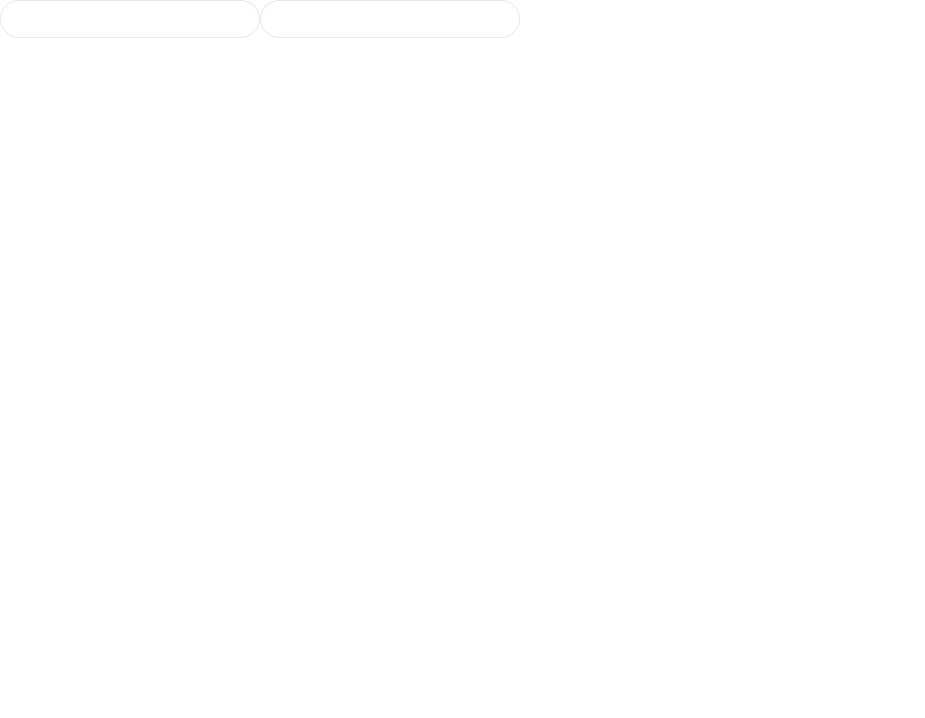
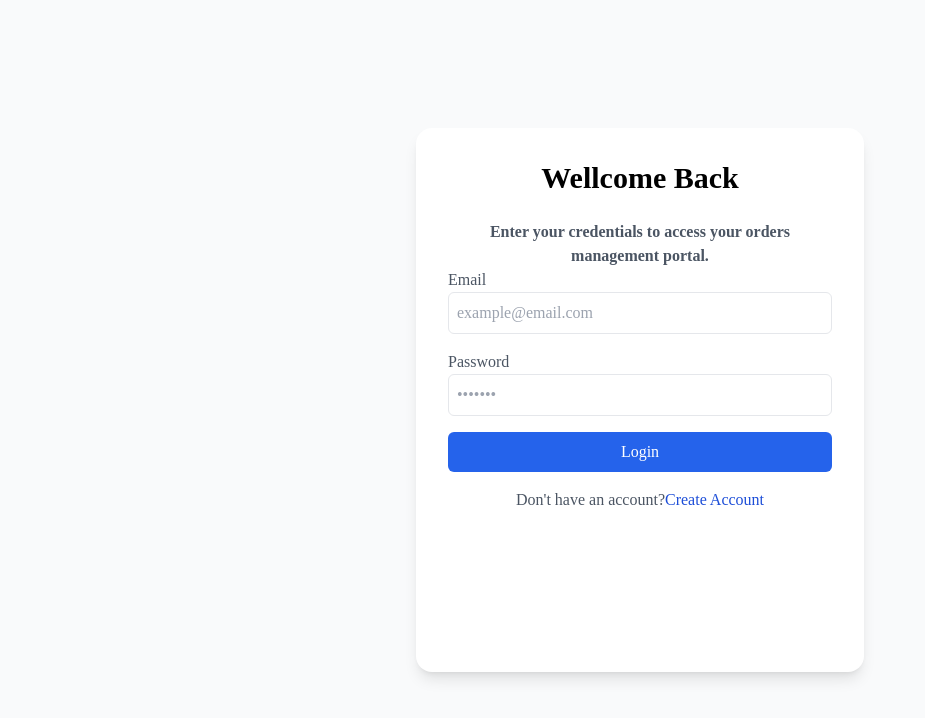
Before and after one commit to Ahmed-EL190/Order-management-portal, a React (Vite) app in the folder vite-project/: page /Login in a window 1280 px wide. Shown: the top 718 px of the page, without its empty margins (0-925 px from the left). Built offline with nearby package versions, Linux system fonts and the light colour scheme.

Commit message:
i do login page

```diff
--- a/vite-project/index.html
+++ b/vite-project/index.html
@@ -5,6 +5,8 @@
   <link rel="icon" type="image/svg+xml" href="/vite.svg" />
   <meta name="viewport" content="width=device-width, initial-scale=1.0" />
   <title>vite-project</title>
+  <link href="https://fonts.googleapis.com/css2?family=Poppins:wght@400;600&display=swap" rel="stylesheet">
+
 </head>
 <body>
   <div id="root"></div>
--- a/vite-project/package.json
+++ b/vite-project/package.json
@@ -11,12 +11,15 @@
   },
   "dependencies": {
     "bootstrap": "^5.3.8",
+    "firebase": "^12.5.0",
+    "formik": "^2.4.8",
     "lucide-react": "^0.552.0",
     "react": "^19.1.1",
     "react-bootstrap": "^2.10.10",
     "react-dom": "^19.1.1",
     "react-icons": "^5.5.0",
-    "react-router-dom": "^7.9.5"
+    "react-router-dom": "^7.9.5",
+    "yup": "^1.7.1"
   },
   "devDependencies": {
     "@eslint/js": "^9.36.0",
--- a/vite-project/src/Pages/Login.jsx
+++ b/vite-project/src/Pages/Login.jsx
@@ -1,17 +1,81 @@
+
+// import { Formik, Form, Field, ErrorMessage } from "formik";
+// import * as Yup from "yup";
+// import { signInWithEmailAndPassword } from "firebase/auth";
+// import { auth } from "../firebase";
+
+import { ErrorMessage, Field, Formik } from "formik"
+import { Form } from "react-router-dom"
 
 const Login = () => {
+  // const initialValues = { email: "", password: "" };
+
+  // const validationSchema = Yup.object({
+  //   email: Yup.string().email("بريد غير صالح").required("الإيميل مطلوب"),
+  //   password: Yup.string().min(6, "كلمة السر لا تقل عن 6 حروف").required("كلمة السر مطلوبة"),
+  // });
+
+  // const onSubmit = async (values, { setSubmitting, setStatus }) => {
+  //   try {
+  //     await signInWithEmailAndPassword(auth, values.email, values.password);
+  //     setStatus({ success: true, message: "تم تسجيل الدخول بنجاح ✅" });
+  //   } catch (error) {
+  //     setStatus({ success: false, message: "خطأ في تسجيل الدخول ❌" });
+  //   }
+  //   setSubmitting(false);
   return (
-    <div>
-      <input
-            type="text"
-            placeholder=""
-            className=" border rounded-full pl-10 pr-4 py-2 text-sm focus:outline-none focus:ring-2 focus:ring-blue-500"
-          />
-          <input
-            type="text"
-            placeholder=""
-            className=" border rounded-full pl-10 pr-4 py-2 text-sm focus:outline-none focus:ring-2 focus:ring-blue-500"
-          />
+    <div className="flex justify-center py-32 px-10  min-h-screen bg-gray-50">
+
+      <div className="section2 bg-white shadow-lg rounded-2xl p-8 w-full max-w-md">
+        <h1 className="text-3xl font-bold text-center text-black mb-6">
+          Wellcome Back
+        </h1>
+        <p className="text-center  font-semibold text-gray-600">
+          Enter your credentials to access your orders management portal.
+        </p>
+
+        <Formik
+          // initialValues={initialValues}
+          // validationSchema={validationSchema}
+          // onSubmit={onSubmit}
+        >
+
+            <Form className="flex flex-col gap-4">
+              <div>
+                <label className="block text-gray-600">Email</label>
+                <Field
+                  type="email"
+                  name="email"
+                  className="w-full border p-2 rounded-md focus:ring focus:ring-blue-200 outline-none"
+                  placeholder="example@email.com"
+                />
+                <ErrorMessage name="email" component="div" className="text-red-500 text-sm" />
+              </div>
+
+              <div>
+                <label className="block text-gray-600"> Password</label>
+                <Field
+                  type="password"
+                  name="password"
+                  className="w-full border p-2 rounded-md focus:ring focus:ring-blue-200 outline-none"
+                  placeholder="•••••••"
+                />
+                <ErrorMessage name="password" component="div" className="text-red-500 text-sm" />
+              </div>
+
+              <button
+                type="submit"
+
+                className="bg-blue-600 text-white py-2 rounded-md hover:bg-blue-700 transition"
+              >
+                <h3>Login</h3>
+              </button>
+              <p className="text-gray-600 text-center">Don't have an account?<a href="#" className="text-blue-700">Create Account</a></p>
+
+            </Form>
+
+        </Formik>
+      </div>
     </div>
   )
 }
--- a/vite-project/src/index.css
+++ b/vite-project/src/index.css
@@ -4,7 +4,9 @@
 
 
 
-
+body {
+  font-family:  font-poppins;
+}
 
 /* From Uiverse.io by kamehame-ha */
 .cards {
--- a/vite-project/tailwind.config.js
+++ b/vite-project/tailwind.config.js
@@ -15,7 +15,13 @@ export default {
       lgl: "1024px",
       xl: "1280px",
     },
-    extend: {},
+    theme: {
+    extend: {
+      fontFamily: {
+        poppins: ['Poppins', 'sans-serif'],
+      },
+    },
+  },
   },
   plugins: [],
 }
```
Also changed, not shown: 1 other file (tests, documents, lock files or other folders).
